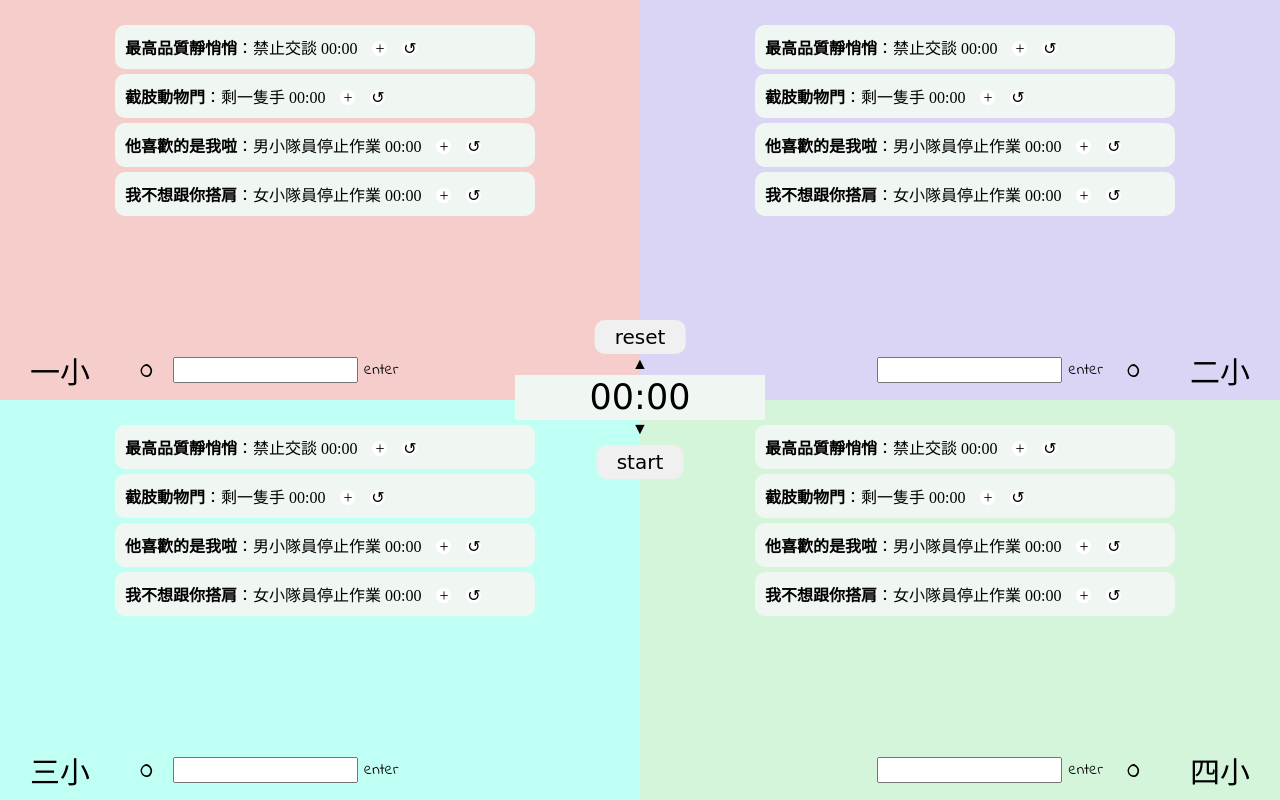
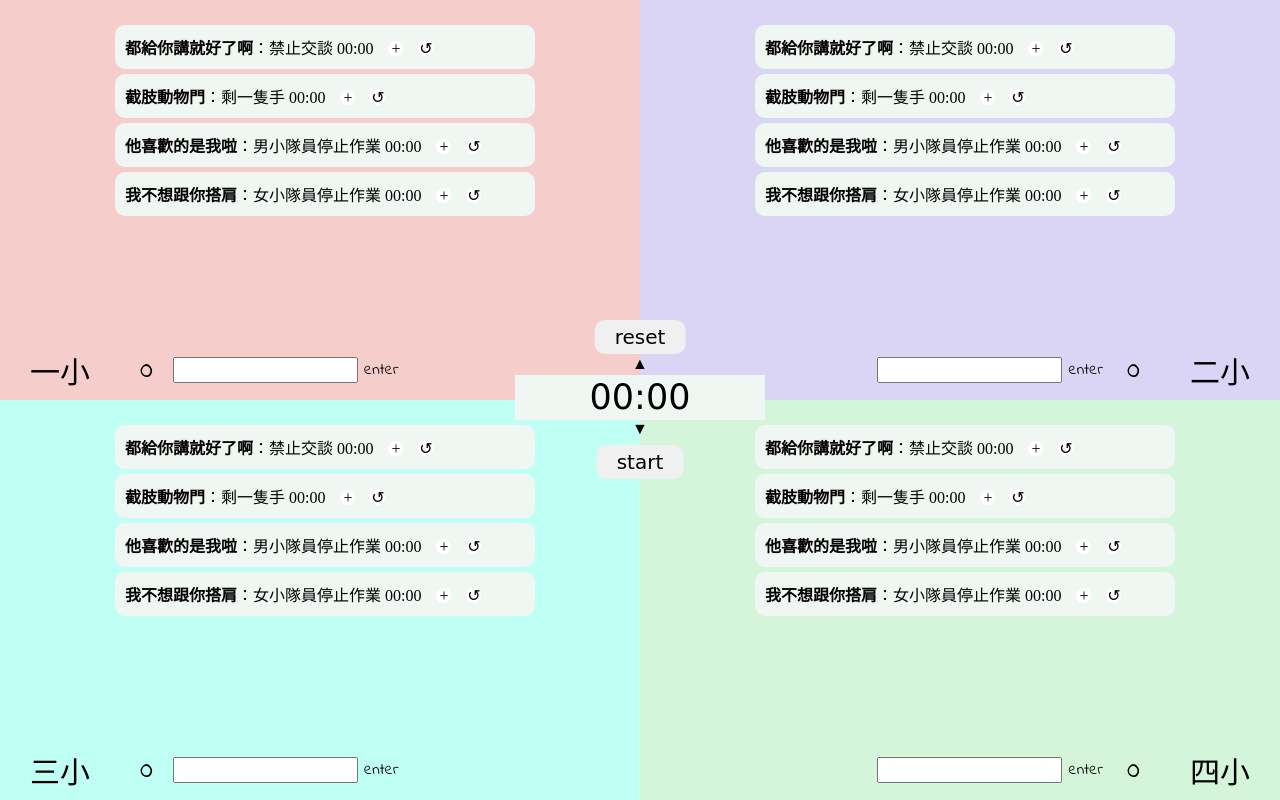
Before and after one commit to gracesu307/iicc, a plain HTML site: page index.html in a window 1280 px wide. Drawn offline with nearby package versions, Linux system fonts and the light colour scheme; a web font is replaced by a local one.

Commit message:
都給你講就好了啊

```diff
--- a/index.html
+++ b/index.html
@@ -13,7 +13,7 @@
   <div class="twoteam">
     <div class="first">
       <div class="addarea">
-        <div class="addcard"><b>最高品質靜悄悄</b>：禁止交談 <span class="cardtime11">00:00</span><span class="addbtn card11">+</span><span class="addbtn reset11">↺</span></div>
+        <div class="addcard"><b>都給你講就好了啊</b>：禁止交談 <span class="cardtime11">00:00</span><span class="addbtn card11">+</span><span class="addbtn reset11">↺</span></div>
         <div class="addcard"><b>截肢動物門</b>：剩一隻手 <span class="cardtime12">00:00</span><span class="addbtn card12">+</span><span class="addbtn reset12">↺</span></div>
         <div class="addcard"><b>他喜歡的是我啦</b>：男小隊員停止作業 <span class="cardtime13">00:00</span><span class="addbtn card13">+</span><span class="addbtn reset13">↺</span></div>
         <div class="addcard"><b>我不想跟你搭肩</b>：女小隊員停止作業 <span class="cardtime14">00:00</span><span class="addbtn card14">+</span><span class="addbtn reset14">↺</span></div>
@@ -28,7 +28,7 @@
 
     <div class="second">
       <div class="addarea">
-        <div class="addcard"><b>最高品質靜悄悄</b>：禁止交談 <span class="cardtime21">00:00</span><span class="addbtn card21">+</span><span class="addbtn reset21">↺</span></div>
+        <div class="addcard"><b>都給你講就好了啊</b>：禁止交談 <span class="cardtime21">00:00</span><span class="addbtn card21">+</span><span class="addbtn reset21">↺</span></div>
         <div class="addcard"><b>截肢動物門</b>：剩一隻手 <span class="cardtime22">00:00</span><span class="addbtn card22">+</span><span class="addbtn reset22">↺</span></div>
         <div class="addcard"><b>他喜歡的是我啦</b>：男小隊員停止作業 <span class="cardtime23">00:00</span><span class="addbtn card23">+</span><span class="addbtn reset23">↺</span></div>
         <div class="addcard"><b>我不想跟你搭肩</b>：女小隊員停止作業 <span class="cardtime24">00:00</span><span class="addbtn card24">+</span><span class="addbtn reset24">↺</span></div>
@@ -45,7 +45,7 @@
   <div class="twoteam">
     <div class="third">
       <div class="addarea">
-        <div class="addcard"><b>最高品質靜悄悄</b>：禁止交談 <span class="cardtime31">00:00</span><span class="addbtn card31">+</span><span class="addbtn reset31">↺</span></div>
+        <div class="addcard"><b>都給你講就好了啊</b>：禁止交談 <span class="cardtime31">00:00</span><span class="addbtn card31">+</span><span class="addbtn reset31">↺</span></div>
         <div class="addcard"><b>截肢動物門</b>：剩一隻手 <span class="cardtime32">00:00</span><span class="addbtn card32">+</span><span class="addbtn reset32">↺</span></div>
         <div class="addcard"><b>他喜歡的是我啦</b>：男小隊員停止作業 <span class="cardtime33">00:00</span><span class="addbtn card33">+</span><span class="addbtn reset33">↺</span></div>
         <div class="addcard"><b>我不想跟你搭肩</b>：女小隊員停止作業 <span class="cardtime34">00:00</span><span class="addbtn card34">+</span><span class="addbtn reset34">↺</span></div>
@@ -60,7 +60,7 @@
 
     <div class="forth">
       <div class="addarea">
-        <div class="addcard"><b>最高品質靜悄悄</b>：禁止交談 <span class="cardtime41">00:00</span><span class="addbtn card41">+</span><span class="addbtn reset41">↺</span></div>
+        <div class="addcard"><b>都給你講就好了啊</b>：禁止交談 <span class="cardtime41">00:00</span><span class="addbtn card41">+</span><span class="addbtn reset41">↺</span></div>
         <div class="addcard"><b>截肢動物門</b>：剩一隻手 <span class="cardtime42">00:00</span><span class="addbtn card42">+</span><span class="addbtn reset42">↺</span></div>
         <div class="addcard"><b>他喜歡的是我啦</b>：男小隊員停止作業 <span class="cardtime43">00:00</span><span class="addbtn card43">+</span><span class="addbtn reset43">↺</span></div>
         <div class="addcard"><b>我不想跟你搭肩</b>：女小隊員停止作業 <span class="cardtime44">00:00</span><span class="addbtn card44">+</span><span class="addbtn reset44">↺</span></div>
```
